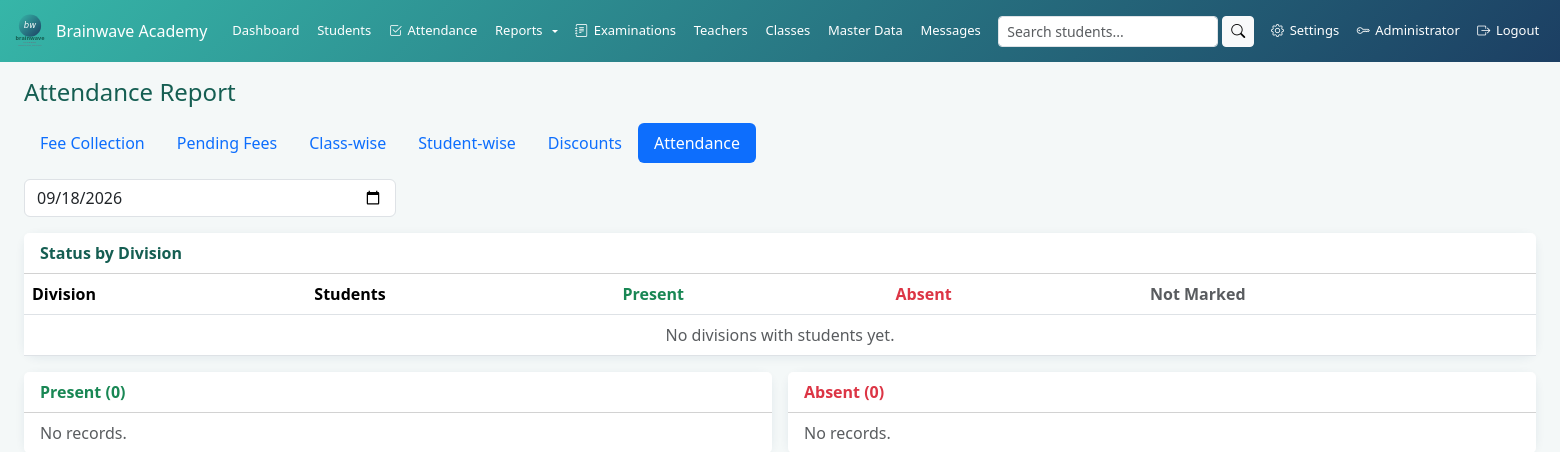
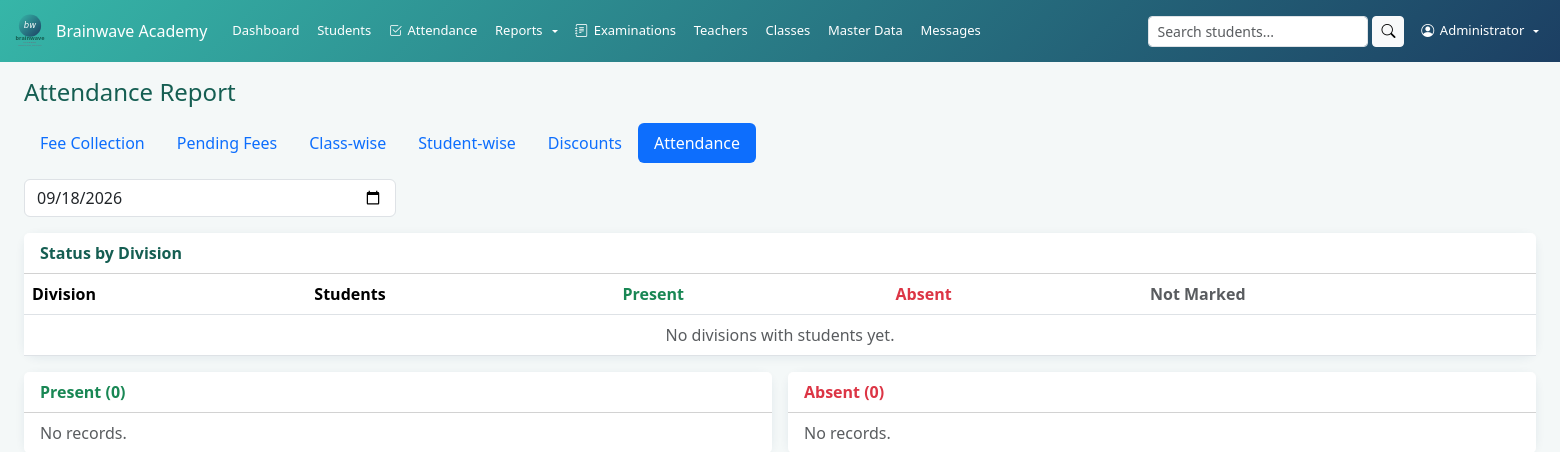
Before and after one commit to vkmuneer/Brainwave, a Flask app: page /admin/reports/attendance in a window 1560 px wide. Shown: the top 452 px of the page. Run offline with Flask 3, Linux system fonts and the light colour scheme; a user stored in the database is signed in; data comes from the database, SQL or seed files in the repository; data that the repository does not hold is empty.

Commit message:
Move account links into a dropdown so Logout stays reachable
With eleven menu items, a 200px search box and three separate right-hand
links, the navbar ran past its own width and pushed Logout off the right edge
where it could not be clicked at all.

Settings, Change Password and Logout now sit under one dropdown labelled with
the user's name, taking a single slot instead of three. As a fallback the main
menu wraps to a second line rather than pushing the account menu out, and the
search box narrows when space is tight - so adding further menu items cannot
strand Logout again.

Co-Authored-By: Claude Opus 5 <noreply@anthropic.com>

```diff
--- a/app/static/css/style.css
+++ b/app/static/css/style.css
@@ -66,6 +66,17 @@ body {
   }
   .bw-navbar .navbar-brand-wrap span {
     font-size: 1rem;
+  }
+  /* Let the main menu wrap onto a second line rather than push the account
+     menu (and its Logout) off the right edge. */
+  .bw-navbar .navbar-nav.me-auto {
+    flex-wrap: wrap;
+  }
+  .bw-navbar .bw-account-nav {
+    flex-shrink: 0;
+  }
+  .bw-navbar form.d-flex input[type="search"] {
+    min-width: 130px !important;
   }
 }
 
--- a/app/templates/base.html
+++ b/app/templates/base.html
@@ -67,12 +67,20 @@
         <input type="search" name="q" class="form-control form-control-sm" placeholder="Search students..." style="min-width: 200px;">
         <button class="btn btn-sm btn-light ms-1" type="submit"><i class="bi bi-search"></i></button>
       </form>
-      <ul class="navbar-nav">
-        {% if current_user.is_admin %}
-        <li class="nav-item"><a class="nav-link" href="{{ url_for('admin.settings') }}"><i class="bi bi-gear"></i> Settings</a></li>
-        {% endif %}
-        <li class="nav-item"><a class="nav-link" href="{{ url_for('auth.change_password') }}"><i class="bi bi-key"></i> {{ current_user.name }}</a></li>
-        <li class="nav-item"><a class="nav-link" href="{{ url_for('auth.logout') }}"><i class="bi bi-box-arrow-right"></i> Logout</a></li>
+      <ul class="navbar-nav bw-account-nav">
+        <li class="nav-item dropdown">
+          <a class="nav-link dropdown-toggle" href="#" role="button" data-bs-toggle="dropdown">
+            <i class="bi bi-person-circle"></i> {{ current_user.name }}
+          </a>
+          <ul class="dropdown-menu dropdown-menu-end">
+            {% if current_user.is_admin %}
+            <li><a class="dropdown-item" href="{{ url_for('admin.settings') }}"><i class="bi bi-gear"></i> Settings</a></li>
+            {% endif %}
+            <li><a class="dropdown-item" href="{{ url_for('auth.change_password') }}"><i class="bi bi-key"></i> Change Password</a></li>
+            <li><hr class="dropdown-divider"></li>
+            <li><a class="dropdown-item" href="{{ url_for('auth.logout') }}"><i class="bi bi-box-arrow-right"></i> Logout</a></li>
+          </ul>
+        </li>
       </ul>
     </div>
   </div>
```
